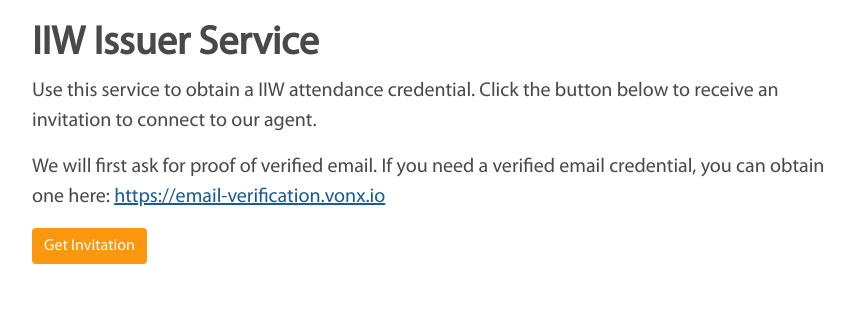
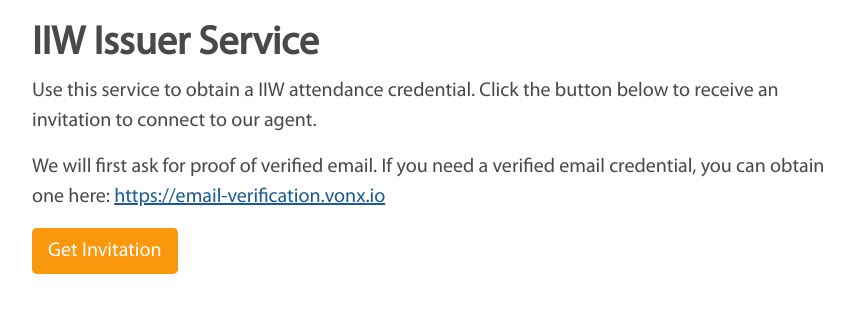
Before and after one commit to bcgov/iiwbook, a Django app: page / in a window 1280 px wide. Shown: the part 71-384 px from the top of the page, without its empty margins (53-907 px from the left). Run offline with Django 3.2, Linux system fonts and the light colour scheme; parts of the project's set-up code (start-up, migrations or seed data) failed here and were passed over; some libraries are stand-ins or nearby versions.

Commit message:
big button
Signed-off-by: Andrew Whitehead <cywolf@gmail.com>

```diff
--- a/src/iiw_book/templates/index.html
+++ b/src/iiw_book/templates/index.html
@@ -69,7 +69,7 @@
             </p>
           </div>
         </div>
-        <a href="/get-invite" class="btn btn-primary">Get Invitation</a>
+        <a href="/get-invite" class="btn btn-primary btn-lg">Get Invitation</a>
       </div>
     </main>
 
```
